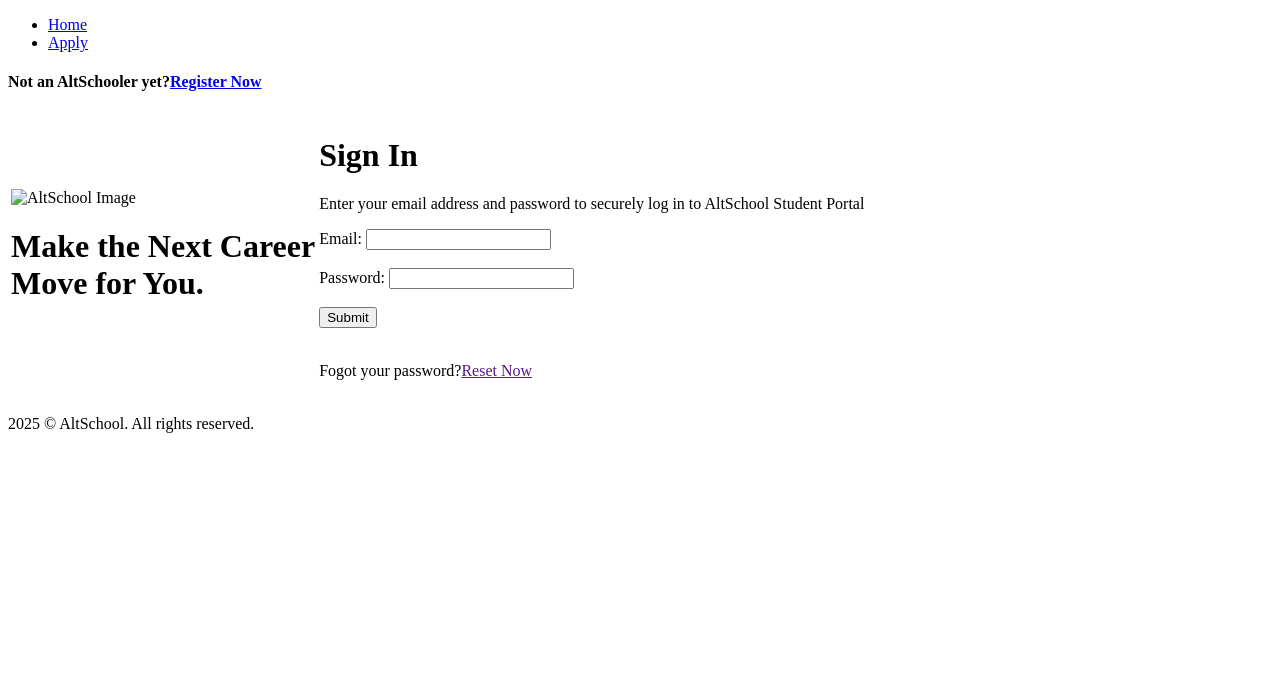
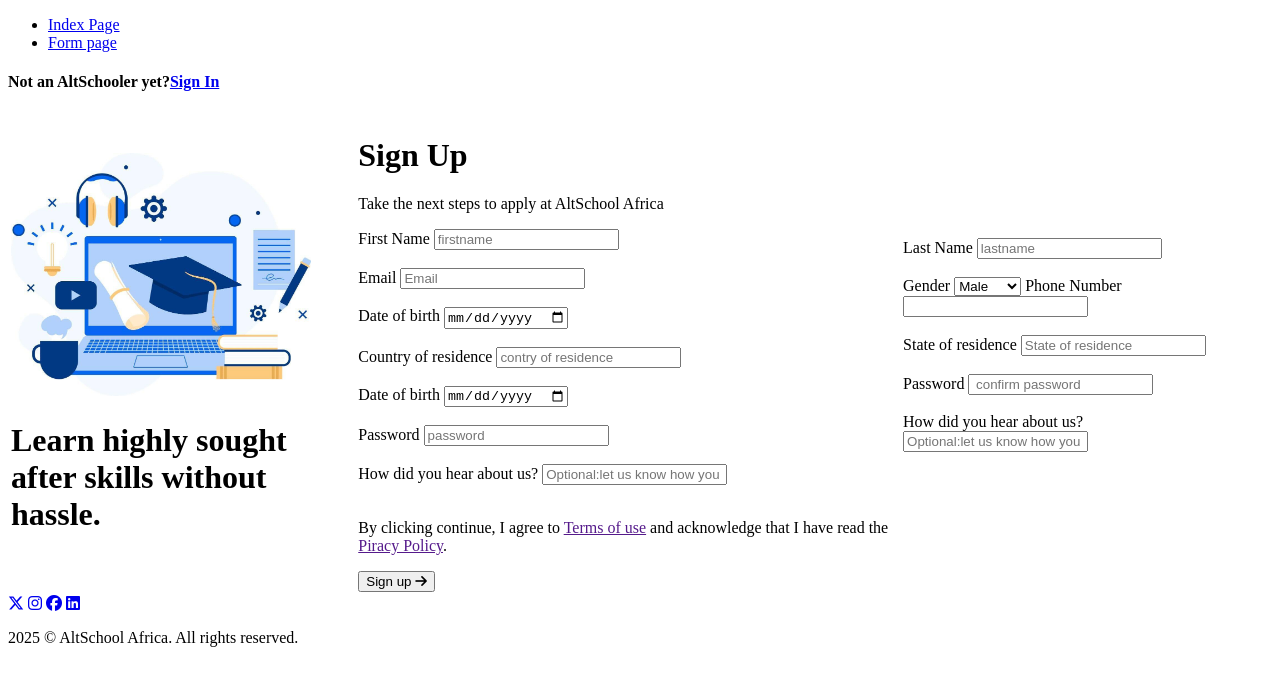
Before and after one commit to Joy-Umofia/alt-html-assignment, a plain HTML site: page html assignment1/form.html in a window 1280 px wide. Drawn offline with Linux system fonts and the light colour scheme.

Commit message:
adjustment

```diff
--- a/html assignment1/form.html
+++ b/html assignment1/form.html
@@ -4,45 +4,92 @@
   <meta charset="UTF-8">
   <meta name="viewport" content="width=device-width, initial-scale=1.0">
   <title>Document</title>
+  <link rel="stylesheet" href="https://cdnjs.cloudflare.com/ajax/libs/font-awesome/6.7.2/css/all.min.css" integrity="sha512-Evv84Mr4kqVGRNSgIGL/F/aIDqQb7xQ2vcrdIwxfjThSH8CSR7PBEakCr51Ck+w+/U6swU2Im1vVX0SVk9ABhg==" crossorigin="anonymous" referrerpolicy="no-referrer" />
 </head>
 <body>
   <header>
     <nav>
         <ul>
-            <li><a href="index.html">Home</a></li>
-            <li><a href="form.html">Apply</a></li>
+            <li><a href="./index.html">Index Page</a></li>
+            <li><a href="./form.html">Form page</a></li>
         </ul>
     </nav>
 </header>
 <main>
-  <h4>Not an AltSchooler yet?<a href="#">Register Now</a></h4>
+  <h4>Not an AltSchooler yet?<a href="#">Sign In</a></h4>
 
   <table>
     <tr>
         <td>
-            <img src="./image/portal image.jpg" alt="AltSchool Image" width="300"> <br>
+            <img src="../media/portal image.jpg" alt="AltSchool Image" width="300"> <br>
 
-            <h1>Make the Next Career <br> Move for You.</h1>
+            <h1>Learn highly sought <br> after skills without hassle.</h1>
         </td>
         <td>
             <form>
-              <h1>Sign In</h1>
-              <p>Enter your email address and password to securely log in to AltSchool Student Portal</p>
-                <label for="Email">Email:</label>
-                <input type="text" id="email" name="email" required><br><br>
+              <h1>Sign Up</h1>
+              <p>Take the next steps to apply at AltSchool Africa</p>
+                <label for="firstname">First Name</label>
+                <input type="text" id="firstname" name="firstname"  placeholder="firstname" required><br><br>
 
-                <label for="password">Password:</label>
-                <input type="password" id="password" name="password"><br><br>
+                <label for="Email">Email</label>
+                <input type="text" id="email" name="email"  placeholder="Email" required><br><br>
 
-                <button type="submit">Submit</button><br><br>
-                <p>Fogot your password?<a href="">Reset Now</a></p>
+                <label for="dob">Date of birth</label>
+                <input type="date" id="dob" name="dob" ><br><br>
+
+                <label for="country">Country of residence</label>
+                <input type="text" id="country" name="country" placeholder="contry of residence"><br><br>
+
+                <label for="dob">Date of birth</label>
+                <input type="date" id="dob" name="dob"><br><br>
+
+                <label for="password">Password</label>
+                <input type="password" id="password" name="password"  placeholder="password"><br><br>
+
+                <label for="about us">How did you hear about us?</label>
+                <input type="about us" id="about us" name="about us"  placeholder="Optional:let us know how you found us"><br><br>
+
+                <p>By clicking continue, I agree to <a href="">Terms of use</a> and acknowledge that I have read the <a href="">Piracy Policy</a>.</p>
+                <button>Sign up <i class="fa-solid fa-arrow-right"></i></button>
+            </form>
+        </td>
+        <td>
+            <form>
+                <label for="lastname">Last Name</label>
+                <input type="text" id="lastname" name="lastname"  placeholder="lastname" required><br><br>
+
+                <label for="gender">Gender</label>
+                <select name="" id="">
+                  <option value="">Male</option>
+                  <option value="">Female</option>
+                </select>
+
+                <label for="phone">Phone Number</label>
+                <input type="number" id="phone" name="phone" ><br><br>
+
+                <label for="country">State of residence</label>
+                <input type="text" id="state" name="state" placeholder="State of residence"><br><br>
+
+                <label for=" confirm password">Password</label>
+                <input type="password" id=" confirm password" name="confirm password"  placeholder=" confirm password"><br><br>
+
+                <label for="about us">How did you hear about us?</label>
+                <input type="about us" id="about us" name="about us"  placeholder="Optional:let us know how you found us"><br><br>
+
             </form>
         </td>
     </tr>
+
 </table>
+
 </main>
 <footer>
-  <p>2025 &copy; AltSchool. All rights reserved.</p>
+  <a href="https://x.com/altschoolafrica"><i class="fa-brands fa-x-twitter"></i></a>
+  <a href="https://www.instagram.com/altschoolafrica/#"><i class="fa-brands fa-instagram"></i></a>
+  <a href="https://web.facebook.com/AltSchoolAfrica?_rdc=1&_rdr#"><i class="fa-brands fa-facebook"></i></a>
+  <a href="https://learning.linkedin.com/for-higher-education"><i class="fa-brands fa-linkedin"></i></a>
+  <p>2025 © AltSchool Africa. All rights reserved.</p>
 </footer>
 </body>
 </html>
```
Also changed, not shown: html assignment1/index.html (+8 -0 lines), htmlassignment2/media.html (+23 -16 lines), htmlassignment2/table.html (+1 -1 lines), index.html (+10 -2 lines), media/mecopy.jpg (renamed from media/me copy.jpg), 1 other file.
